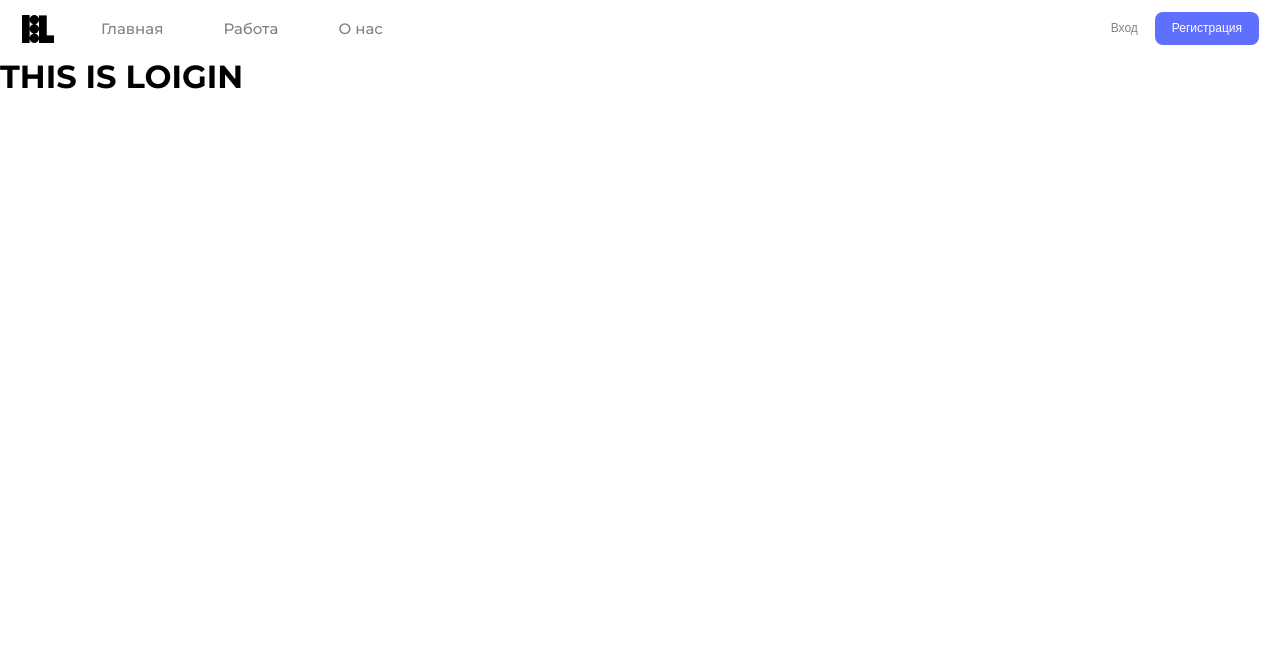
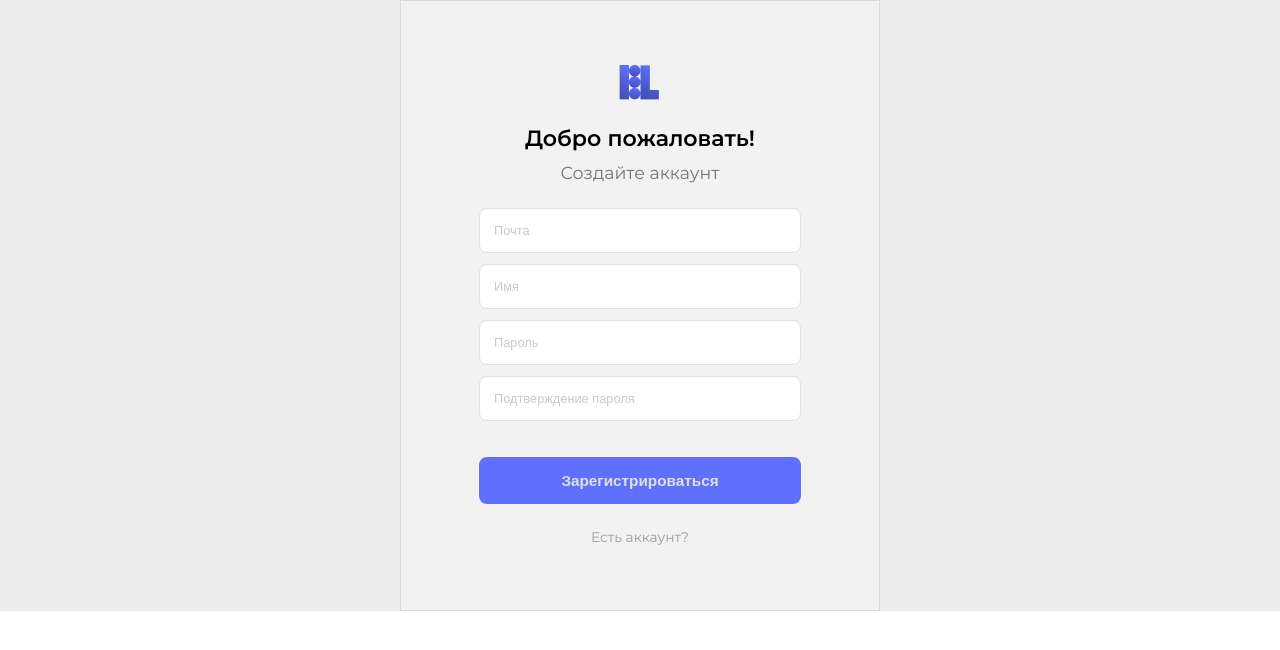
Before and after one commit to YaraZan/eventlist-client, a Vue app: page /Login in a window 1280 px wide. Shown: the top 650 px of the page. Built offline with nearby package versions, Linux system fonts and the light colour scheme.

Commit message:
add: Login page

```diff
--- a/src/Main.vue
+++ b/src/Main.vue
@@ -1,16 +1,10 @@
 <template>
-    <Header></Header>
-    <div class="app__container">
-        <RouterView></RouterView>
-    </div>
+    <RouterView></RouterView>
 </template>
 
 <script>
-import Header from './components/Header.vue';
-
 export default {
     // eslint-disable-next-line vue/multi-word-component-names
-    name: "Main",
-    components: { Header }
+    name: "Main"
 }
 </script>
--- a/src/components/Header.vue
+++ b/src/components/Header.vue
@@ -14,8 +14,8 @@
                 </a>
             </div>
             <div v-else class="header__button-wrapper">
-                <button class="sign-in-btn">Вход</button>
-                <button class="sign-up-btn">Регистрация</button>
+                <router-link to="/Login"><button class="sign-in-btn">Вход</button></router-link>
+                <router-link to="/Login"><button class="sign-up-btn">Регистрация</button></router-link>
             </div>
         </div>
     </div>
--- /dev/null
+++ b/src/components/HomePopular.vue
@@ -0,0 +1,14 @@
+<template>
+    <EventsContainer></EventsContainer>
+</template>
+
+<script>
+
+import EventsContainer from '@/components/EventsContainer.vue';
+
+export default {
+    // eslint-disable-next-line vue/multi-word-component-names
+    name: 'HomePopular',
+    components: { EventsContainer }
+}
+</script>
--- a/src/pages/About.vue
+++ b/src/pages/About.vue
@@ -1,11 +1,15 @@
 <!-- eslint-disable vue/multi-word-component-names -->
 <template>
+    <Header></Header>
     <div class="about__container"><h1>This is About!</h1></div>
 </template>
 
 <script>
+import Header from '@/components/Header.vue';
+
 export default {
     // eslint-disable-next-line vue/multi-word-component-names
-    name: 'About'
+    name: 'About',
+    components: { Header }
 }
 </script>
--- a/src/pages/Home.vue
+++ b/src/pages/Home.vue
@@ -1,20 +1,22 @@
 <!-- eslint-disable vue/multi-word-component-names -->
 <template>
     <div class="home__container">
+        <Header></Header>
         <Hero></Hero>
-        <EventsContainer v-if="currentRouteName == '/'"></EventsContainer>
+        <HomePopular v-if="currentRouteName == '/'"></HomePopular>
         <router-view v-else></router-view>
     </div>
 </template>
 
 <script>
+import Header from '@/components/Header.vue';
 import Hero from '@/components/Hero.vue';
-import EventsContainer from '@/components/EventsContainer.vue';
+import HomePopular from '@/components/HomePopular.vue';
 
 export default {
     // eslint-disable-next-line vue/multi-word-component-names
     name: 'Home',
-    components: { Hero, EventsContainer },
+    components: { Hero, HomePopular, Header },
     computed: {
         currentRouteName() {
             console.log(this.$route.path)
--- a/src/pages/Login.vue
+++ b/src/pages/Login.vue
@@ -1,6 +1,20 @@
 <!-- eslint-disable vue/multi-word-component-names -->
 <template>
-    <h1>THIS IS LOIGIN</h1>
+    <div class="login__container">
+        <form class="login__registration-form">
+            <img src="../img/logo-colorfull.png" alt="" class="login__icon">
+            <span class="login__title">Добро пожаловать!</span>
+            <span class="login__descr">Создайте аккаунт</span>
+            <input :placeholder="'Почта'" type="text" class="input email__input">
+            <input :placeholder="'Имя'" type="text" class="input name__input">
+            <input :placeholder="'Пароль'" type="text" class="input pass__input">
+            <input :placeholder="'Подтверждение пароля'" type="text" class="input passcnf__input">
+            <button class="login__signup">Зарегистрироваться</button>
+            <div class="login__changeauth-wrapper">
+                <span class="changeauth-text">Есть аккаунт?</span>
+            </div>
+        </form>
+    </div>
 </template>
 
 <script>
@@ -11,4 +25,80 @@ export default {
 </script>
 
 <style>
+    .login__container {
+        margin: 0 auto;
+        display: flex;
+        flex-direction: column;
+        justify-content: center;
+        align-items: center;
+        background-color: #ECECEC;
+    }
+    .login__registration-form {
+        width: 480px;
+        display: flex;
+        flex-direction: column;
+        justify-content: center;
+        align-items: center;
+        padding: 64px 78px;
+        background-color: #F2F2F2;
+        border: 1px solid #DADADA;
+    }
+    .login__title {
+        font-weight: 600;
+        font-size: 22.1206px;
+        line-height: 27px;
+        color: #000000;
+        margin-top: 25px;
+
+    }
+    .login__descr {
+        font-weight: 400;
+        font-size: 17.4291px;
+        line-height: 21px;
+        margin-top: 10px;
+        margin-bottom: 25px;
+        color: #757575;
+    }
+    .input {
+        width: 100%;
+        background: #FFFFFF;
+        border: 1px solid #E0E0E0;
+        border-radius: 8px;
+        padding: 14px;
+    }
+    .input:not(:last-child) {
+        margin-bottom: 11px;
+    }
+    .input::placeholder {
+        font-weight: 400;
+        font-size: 12.8051px;
+        line-height: 16px;
+        color: #C9C9C9;
+    }
+    .login__signup {
+        width: 100%;
+        background: #6070FE;
+        border-radius: 8px;
+        font-weight: 600;
+        font-size: 15.31px;
+        line-height: 19px;
+        color: #E0E0E0;
+        margin-top: 25px;
+        padding: 14px 0;
+        text-align: center;
+        border: none;
+    }
+    .login__changeauth-wrapper {
+        width: 100%;
+        display: flex;
+        justify-content: center;
+        align-items: center;
+        margin-top: 25px;
+    }
+    .changeauth-text {
+        font-weight: 400;
+        font-size: 13.8146px;
+        line-height: 17px;
+        color: #9B9B9B;
+    }
 </style>
--- a/src/pages/Work.vue
+++ b/src/pages/Work.vue
@@ -1,11 +1,15 @@
 <!-- eslint-disable vue/multi-word-component-names -->
 <template>
+    <Header></Header>
     <div class="work__container"><h1>This is Work!</h1></div>
 </template>
 
 <script>
+import Header from '@/components/Header.vue';
+
 export default {
     // eslint-disable-next-line vue/multi-word-component-names
-    name: 'Work'
+    name: 'Work',
+    components: { Header }
 }
 </script>
--- a/src/router/router.js
+++ b/src/router/router.js
@@ -10,6 +10,7 @@ import HomeSocial from '@/components/HomeSocial.vue'
 import HomeBusiness from '@/components/HomeBusiness.vue'
 import HomeCulture from '@/components/HomeCulture.vue'
 import HomeScience from '@/components/HomeScience.vue'
+import HomePopular from '@/components/HomePopular.vue'
 
 export default createRouter({
     history: createWebHistory(),
@@ -18,6 +19,10 @@ export default createRouter({
             path: '/',
             component: Home,
             children: [
+                {
+                    path: 'popular',
+                    component: HomePopular
+                },
                 {
                     path: 'education',
                     component: HomeEducation
--- a/src/store/index.js
+++ b/src/store/index.js
@@ -11,6 +11,12 @@ state: {
     },
     metrics: {
         data: [
+            {
+                name: 'Популярные',
+                route: '/popular',
+                title: 'Найдите опыт!',
+                descr: 'Поиск мероприятий по вашему региону'
+            },
             {
                 name: 'Образование',
                 route: '/education',
@@ -43,10 +49,10 @@ state: {
             },
         ],
         current: {
-            name: 'education',
-            route: '/education',
-            title: 'Откройте мир знаний!',
-            descr: 'Ищите образовательные мероприятия для саморазвития'
+            name: 'Популярные',
+            route: '/popular',
+            title: 'Найдите опыт!',
+            descr: 'Поиск мероприятий по вашему региону'
         }
     }
   },
```
Also changed, not shown: src/img/logo-colorfull.png (added), src/pages/Auth.vue (added).
